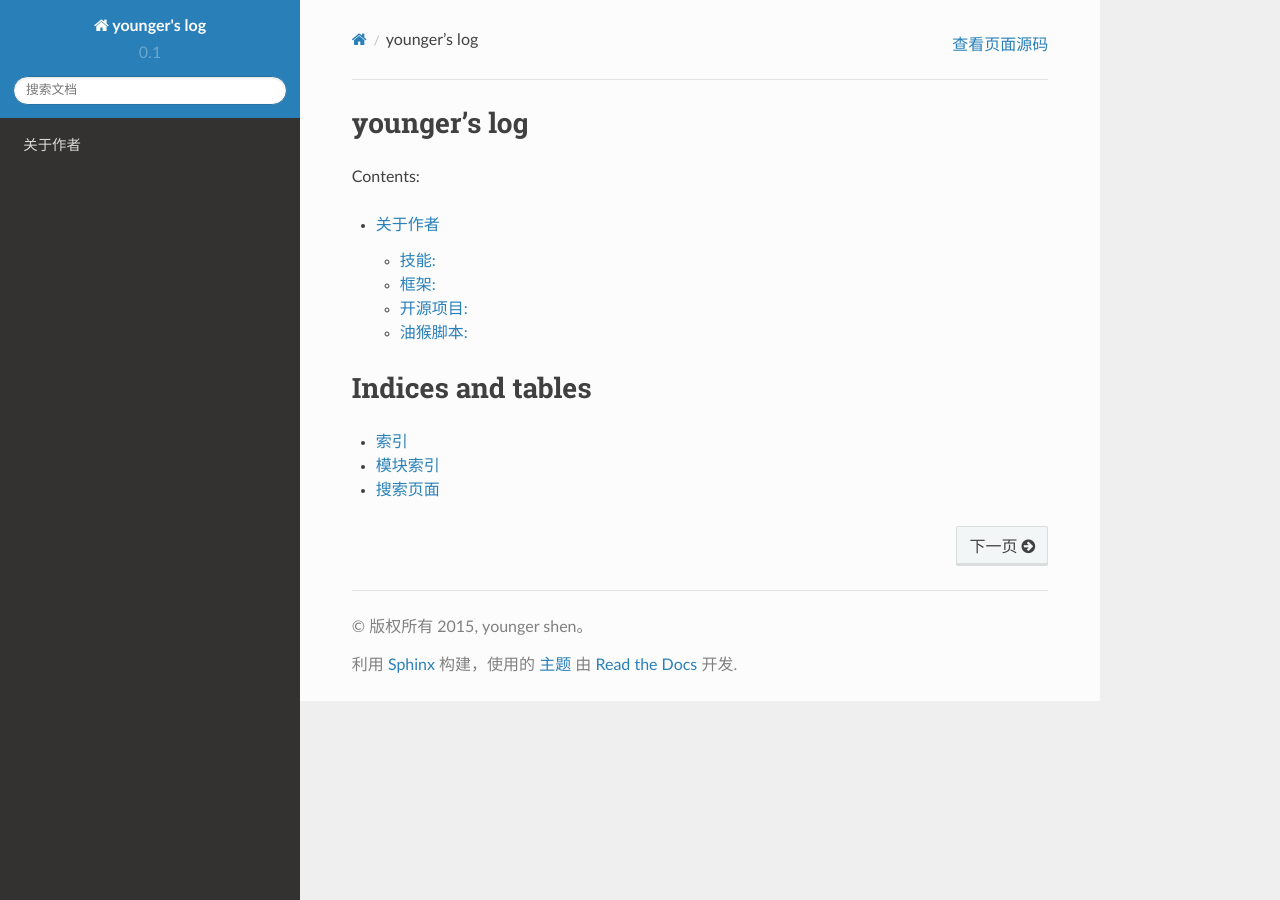
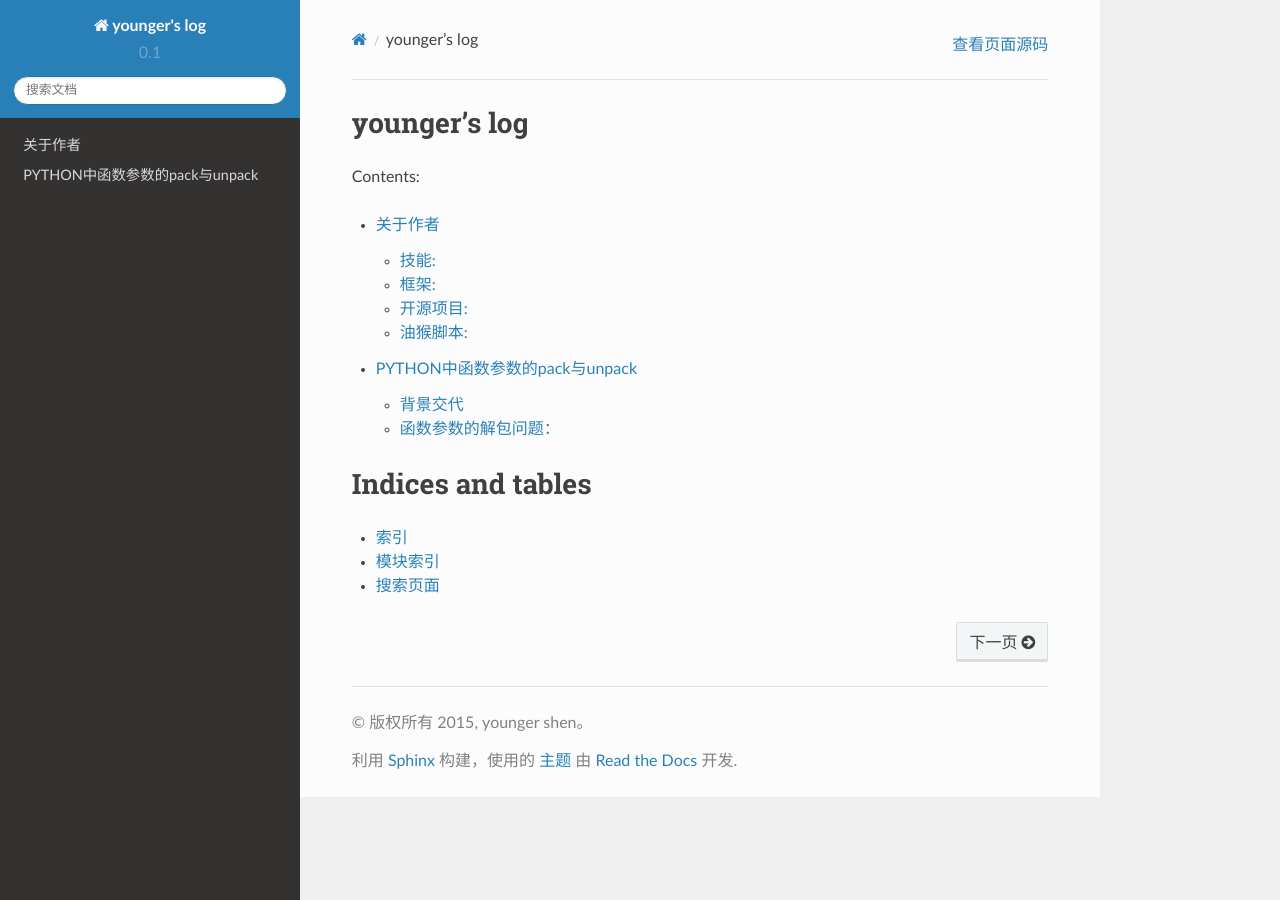
Before and after one commit to youngershen/log, a Sphinx documentation site: the page built from source/index.rst, in a window 1280 px wide. Built offline with Sphinx 7.4.7 and the Read the Docs theme 2.0.0, drawn with Linux system fonts in a browser that asks for light colours; some of the changed lines change nothing that is shown.

Commit message:
add post

```diff
--- a/source/index.rst
+++ b/source/index.rst
@@ -12,6 +12,7 @@ Contents:
    :maxdepth: 2
 
    about
+   python函数参数的pack与unpack
 
 
 Indices and tables
--- /dev/null
+++ b/source/python函数参数的pack与unpack.rst
@@ -0,0 +1,128 @@
+PYTHON中函数参数的pack与unpack
+==============================
+
+上周在使用django做开发的时候用到了mixin（关于mixin我还要写一个博客专门讨论一下，现在请参见这里），其中又涉及到了一个关于函数参数打包(pack)的问题，导致延误了开发时间，所以在这里记录一下，稍后会说到具体的背景。
+
+背景交代
+--------
+
+具体情景是这样的，我需要一个view可以在查询的同时可以分页，又可以在返回的 queryset 上做更多的查询操作。为了解决这个问题，我自己写了一个mixin ::
+
+    class  MultipleOjbectQueryPageMixin(object):
+        '''
+        query_params = [['filter , 'tags__label__contains, 'wow' ],[],[]]
+        '''
+        query_params = None
+        paginate_by = None
+        page_size_kwargs = 'size'
+
+        #新加入的方法
+        def get_paginate_by(self, queryset):
+            if self.page_size_kwargs in self.request.kwargs:
+                self.paginate_by = int(self.request.kwargs[self.page_size_kwargs])
+                return self.paginate_by
+
+        def do_query(self, queryset):
+            if self.query_params:
+                iterator = iter(self.query_params)
+                try:
+                    param = iterator.next()
+                    try:
+                        if params[1] is not None and params[0] is not None:
+                            #函数参数解包的问题
+                            queryset = getattr(queryset, params[0])(**{params[1] : params[2]})
+                            return queryset
+                        else:
+                            queryset = getattr(queryset,params[0])()
+                            return queryset
+                    except AttributeError as e:
+                        print e
+                except  StopIteration as e:
+                    print e
+            else:
+                return queryset.all()
+
+        def get_queryset(self):
+            if self.queryset is not None:
+                queryset = self.queryset
+            if isinstance(queryset, QuerySet):
+                queryset = self.do_query(queryset)
+            elif self.model is not None:
+                queryset = self.do_query(self.model._default_manager)
+            else:
+                raise ImproperlyConfigured(
+                    "%(cls)s is missing a QuerySet. Define"
+                    "%(cls)s.model, %(cls)s.queryset, or override"
+                    "%(cls)s.get_queryset()." % {
+                        'cls' : self.__class__.__name__
+                    }
+                )
+            ordering = self.get_ordering()
+            if ordering:
+                if isinstance(ordering, six.string_types):
+                    ordering = (ordering, )
+                    queryset = queryset.order_by(*ordering)
+            return queryset
+
+这个 mixin只自定义了2个方法，其中一个是从url中获取当前分页的页面大小，也就是page_size, 在MultipleObjectMixin类中这这个参数的名字叫做 paginate_by ,在 django.views.generic.ListView 中直接继承了这个mixin , 不过ListView只有基本的分页功能 (你可以直接在url中传入/?page=1,来进行分页，mixin中都写好了)，并没有可以从url中获取页面大小，我增加的方法可以直接从url中 获取要分页的页面大小，然后传入page参数就可以完成分页。
+
+另外一个方法比较复杂，它拥有了基本的查询功能，我的初衷是要从url中得到博客的标签信息，然后根据标签查询到相应标签下的博客，所以就写了一个方法，这个方法由 get_queryset(self) 这个方法来调用，
+
+这样就可以比较方便的在已有代码的基础上去做查询，实际使用中我写了一个功能类似于BaseListView类的View类来继承该mixin， 然后重写自己的get方法就可以了，在myapp.views中使用起来非常方便，直接继承自己写的view类，然后在类中定义需要的属性，就可以 了，myapp.views中没有方法，看起来非常整洁，我认为这就是CBV的好处了。
+
+如果你要说我直接自己写get方法，直接在request中获取tag的值，然后::
+
+    pk = request.kwargs['id']
+    tag = Tag.objects.get(pk = pk)
+    blogs = tag.blogs.all()
+
+那么我会说这完全是可以的，但是你以后需要再查询别的东西的时候，你必须一直写get方法，这样的写法，会导致CBV的优势荡然无存，那还不如直接去写FBV的好，大家都说FBV容易理解，其实我觉得让我写的话肯定是写CBV，不喜欢看到乱糟糟的代码。
+
+函数参数的解包问题：
+-------------------
+
+由于已经很久很久没有写python了，所以不免会忘记一些东西，这次跳的一个小坑就是在函数参数上出了问题。
+我想实现的是这样的效果::
+
+    params = { 'tags__label__conatains' : wow'}
+    Blog.objects.filter(params)
+
+上面这样直接传入字典是不行的,因为filter中的参数是一个有默认值的tags__table__contains 参数，我的目的是想给它一个值，这样在func(*args, **kwargs)里是解析不到kwargs里的，实际上传入一个字典的结果都在args 参数里，因为我们传入的是一个对象，而不是kv, 只有传入test(a=1, b=2)这样的值才会被解析到kwargs中，现在我们这样写::
+
+    Blog.objects.filter(params.keys()[0] = params.values()[0])
+
+还是不行, 接着我们这样写::
+
+    k = params.keys()[0]
+    v = params.values()[0]
+    Blog.objects.filter( k = v)
+
+你会发现这样写可以，但是我们需要的参数变成k了，而不是 tags__label__contains所以这样也是不行的。然后我们又换了一种方法::
+
+    Blog.objects.Filter({ k : v})
+
+结果这个参数又跑到args里去了，最后正确的写法是这样的::
+
+    Blog.objects.Filter(**{k:v})
+
+这样先解包就可以把带变量的参数传到kwargs, 对于args来说是一样的::
+
+    def test(*args, **kwargs):
+        print args
+        print kwargs
+
+    s = (1,2,3,4,)
+    test(s)
+    输出：
+    ((1,2,3,4),)
+
+很明显系统把s这个元组当成了一个对象，如果你打算传入之后对，args进行遍历操作话，会发现args里只有一个对象，但是我明明传入了一个有4个元素的元祖。
+正确的写法是::
+
+    test(*s)
+
+输出为::
+
+    (1,2,3,4)
+
+这个时候你就可以去遍历了，绝对没问题了
```
